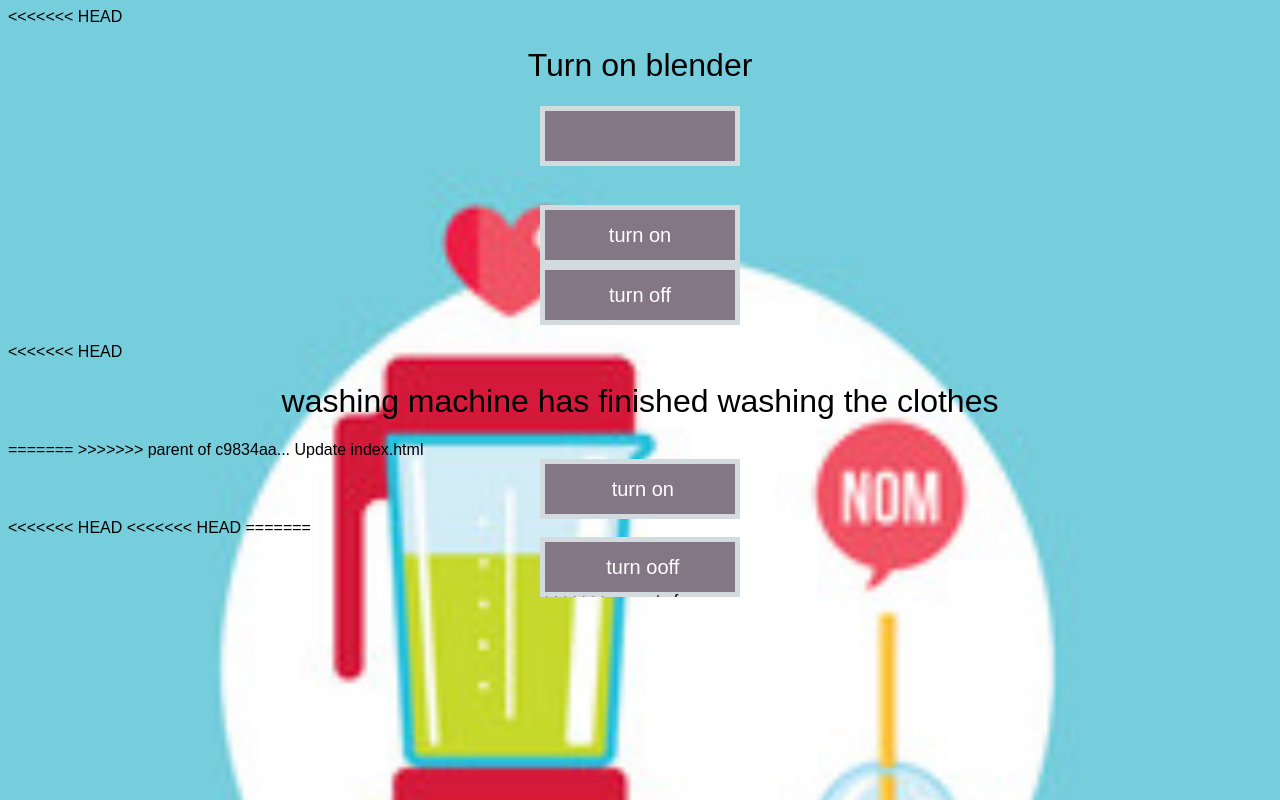
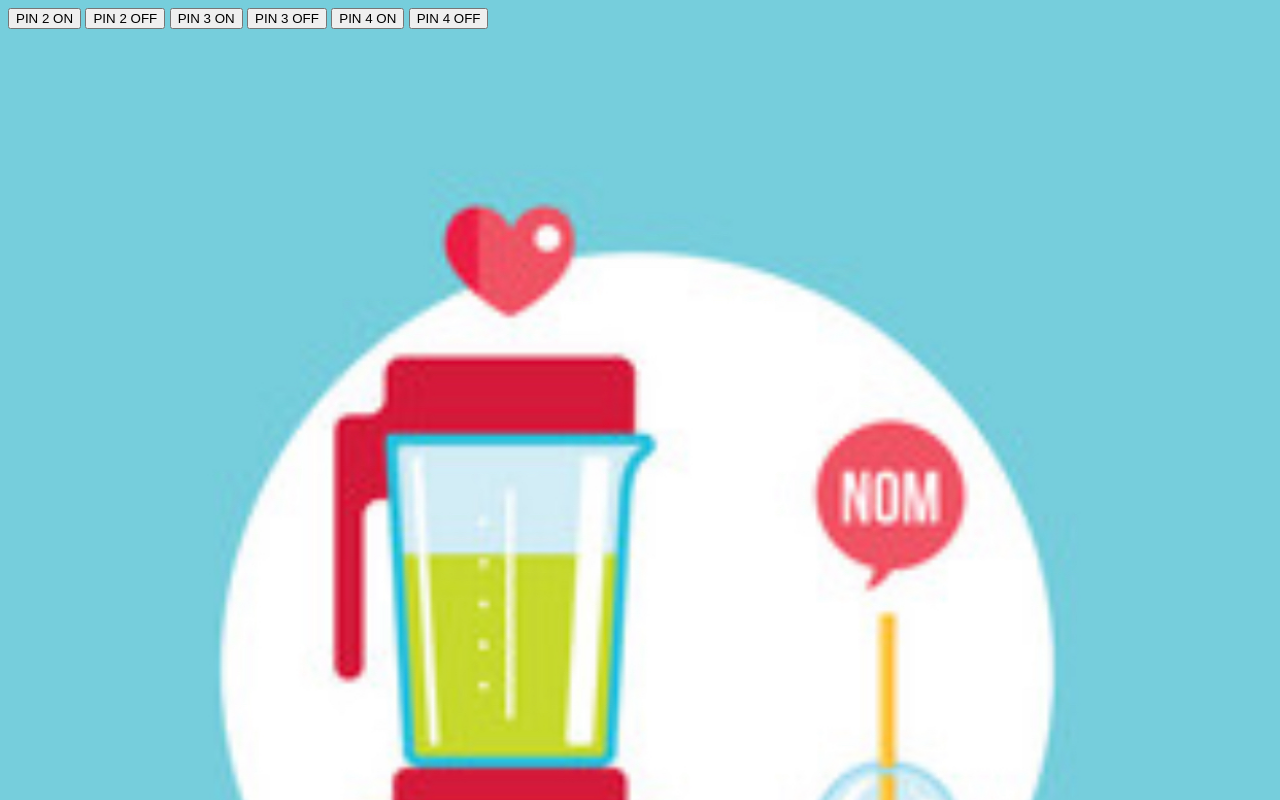
Before and after one commit to PedroMarinho2015/API_Lab, a website: page public/index.html in a window 1280 px wide. Drawn offline with Linux system fonts and the light colour scheme.

Commit message:
Reverting Webpage
Hi Hafsa, let's try to keep this page also general so we can use it in
the demo. Please create a new branch or a new folder in the project with
more individual sketches.

```diff
--- a/public/index.html
+++ b/public/index.html
@@ -12,56 +12,6 @@
 </head>
 
 <body>
-<<<<<<< HEAD
-  <h1>Turn on blender</h1>
-
-  <div class="grow">
-      <input class ="connectButton" type="submit" value= ""  onclick="send('button1Pressed'); ">
-
-    </div>
-    <br>
-  <h1> </h1>
-    <div class="grow">
-      <input class ="connectButton" type="submit" value="turn on"  onclick="send('button2Pressed');">
-
-    </div>
-
-  <div class="grow">
-      <input class ="connectButton" type="submit" value="turn off"  onclick="send('button3ressed'); ">
-
-    </div>
-
-    <br>
-<<<<<<< HEAD
-   <h1> washing machine has finished washing the clothes</h1>
-=======
-
->>>>>>> parent of c9834aa... Update index.html
-    <div class="grow">
-      <input class ="connectButton" type="submit" value=" turn on"  onclick="send('button4Pressed');">
-
-    </div>
-
-<<<<<<< HEAD
-<<<<<<< HEAD
-
-=======
-  <div class="grow">
-      <input class ="connectButton" type="submit" value=" turn ooff"  onclick="send('button5Pressed'); displayDiv();">
->>>>>>> parent of 3510a9e... Update index.html
-=======
-  <div class="grow">
-      <input class ="connectButton" type="submit" value=" turn off"  onclick="send('button5Pressed'); ">
->>>>>>> parent of c9834aa... Update index.html
-
-    </div>
-
-    <br>
-    <script src="lib/reconnecting-websocket.js"></script>
-  <script src="script.js"></script>
-
-  </body>
-=======
 
   <input type="submit" value="PIN 2 ON"  onclick="send('button1Pressed');">
   <input type="submit" value="PIN 2 OFF"  onclick="send('button2Pressed');">
@@ -71,6 +21,5 @@
   <input type="submit" value="PIN 4 OFF"  onclick="send('button6Pressed');">
 
 </body>
->>>>>>> parent of 360d526... Update index.html
 
 </html>
```
